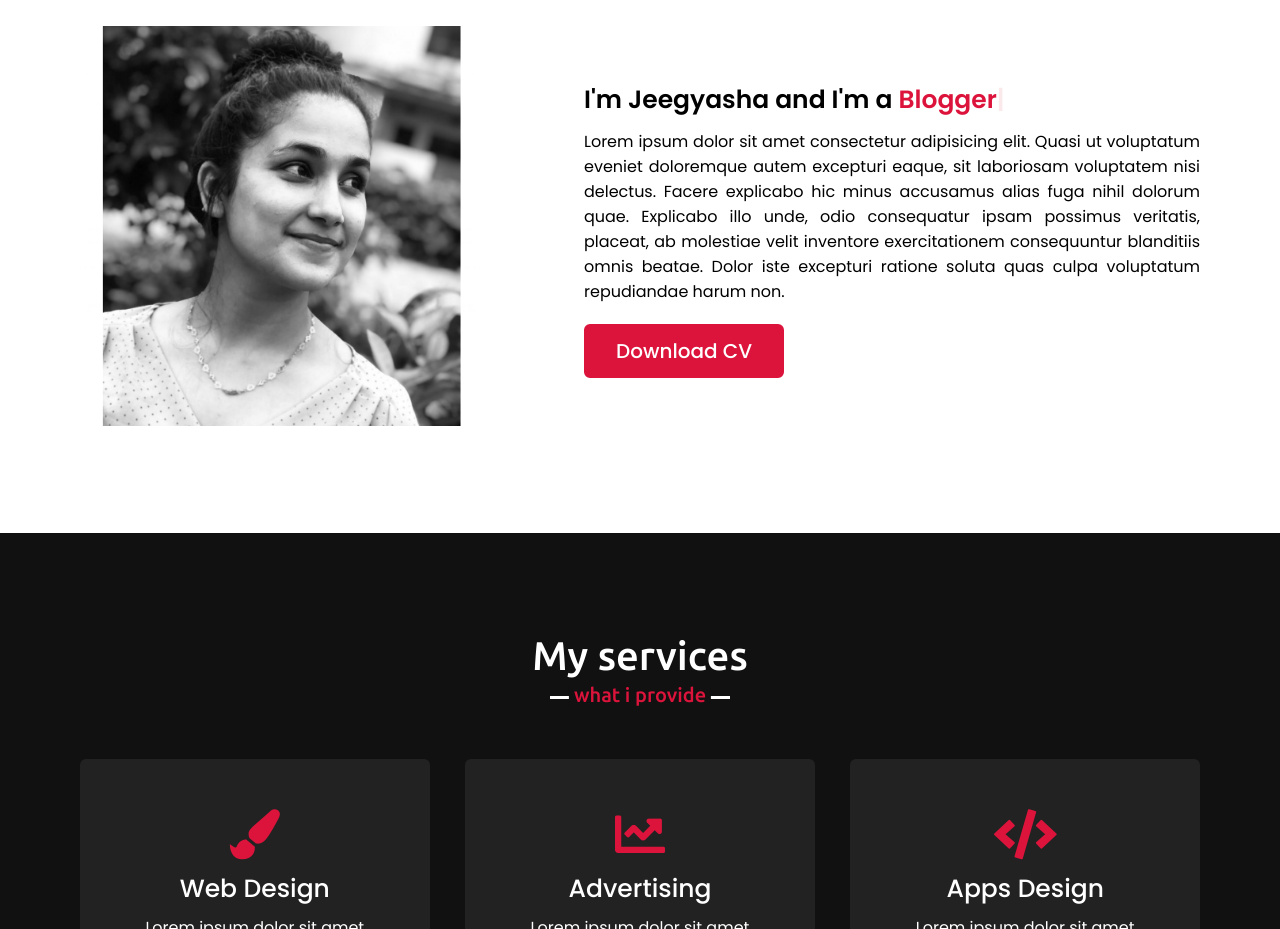
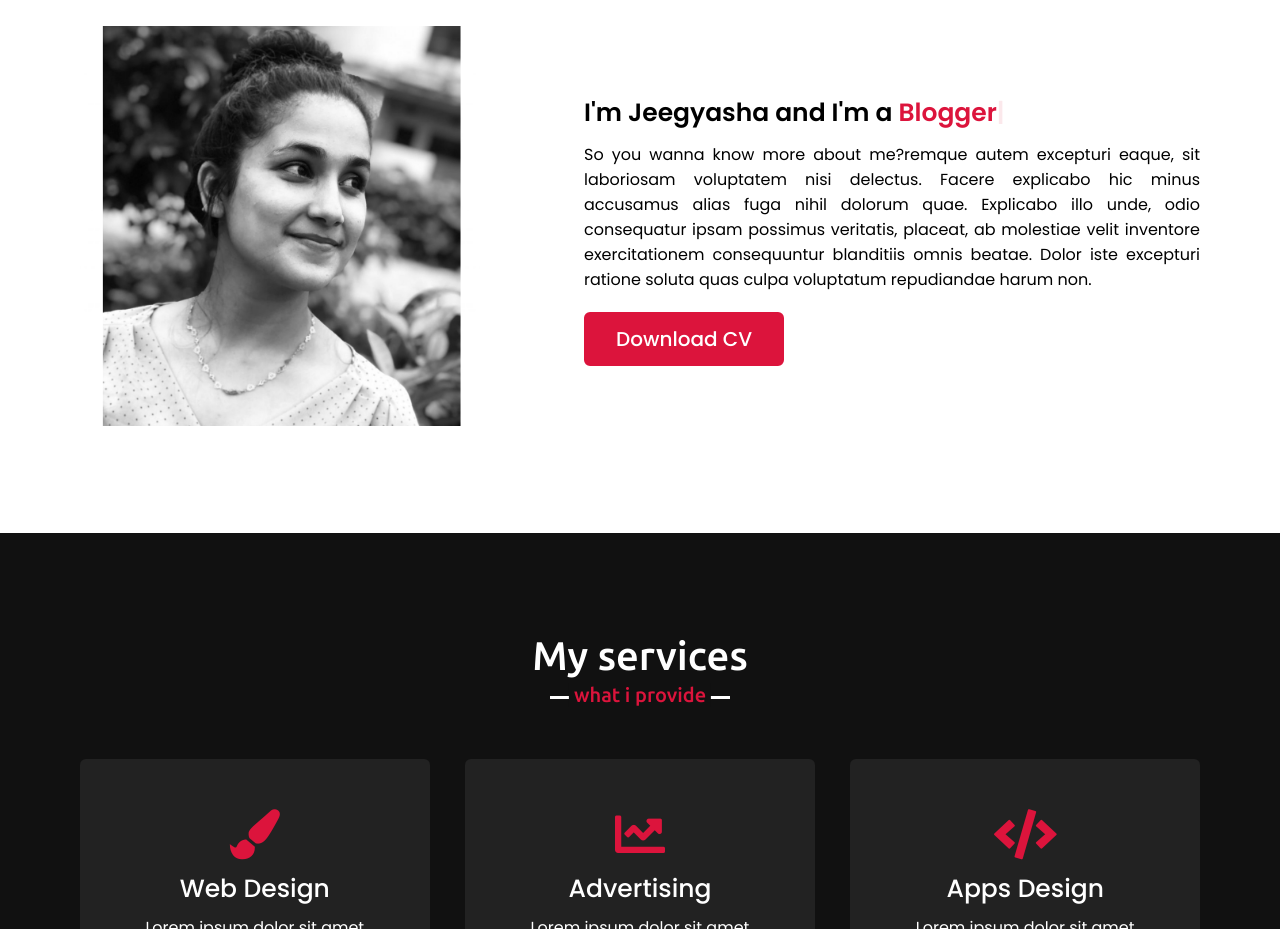
Before and after one commit to JeegyashaNiraula/portfolio-web, a plain HTML site: page index.html in a window 1280 px wide. Shown: the part 1000-1929 px from the top of the page. Drawn offline with nearby package versions, Linux system fonts and the light colour scheme.

Commit message:
Update index.html
just

```diff
--- a/index.html
+++ b/index.html
@@ -57,7 +57,7 @@
                 </div>
                 <div class="column right">
                     <div class="text">I'm Jeegyasha and I'm a <span class="typing-2"></span></div>
-                    <p>Lorem ipsum dolor sit amet consectetur adipisicing elit. Quasi ut voluptatum eveniet doloremque autem excepturi eaque, sit laboriosam voluptatem nisi delectus. Facere explicabo hic minus accusamus alias fuga nihil dolorum quae. Explicabo illo unde, odio consequatur ipsam possimus veritatis, placeat, ab molestiae velit inventore exercitationem consequuntur blanditiis omnis beatae. Dolor iste excepturi ratione soluta quas culpa voluptatum repudiandae harum non.</p>
+                    <p>So you wanna know more about me?remque autem excepturi eaque, sit laboriosam voluptatem nisi delectus. Facere explicabo hic minus accusamus alias fuga nihil dolorum quae. Explicabo illo unde, odio consequatur ipsam possimus veritatis, placeat, ab molestiae velit inventore exercitationem consequuntur blanditiis omnis beatae. Dolor iste excepturi ratione soluta quas culpa voluptatum repudiandae harum non.</p>
                     <a href="#">Download CV</a>
                 </div>
             </div>
```
